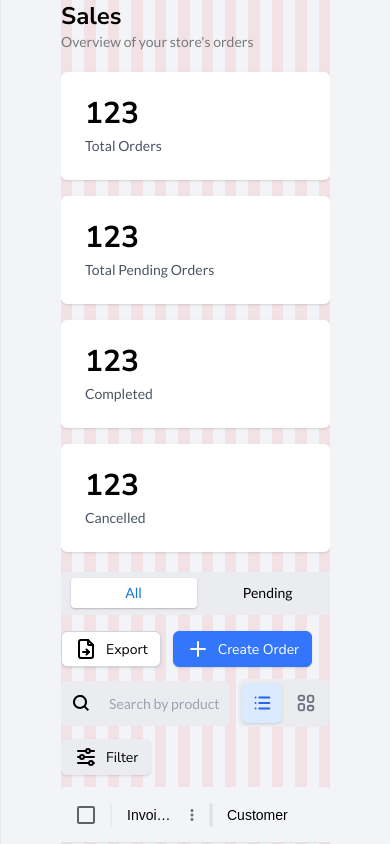
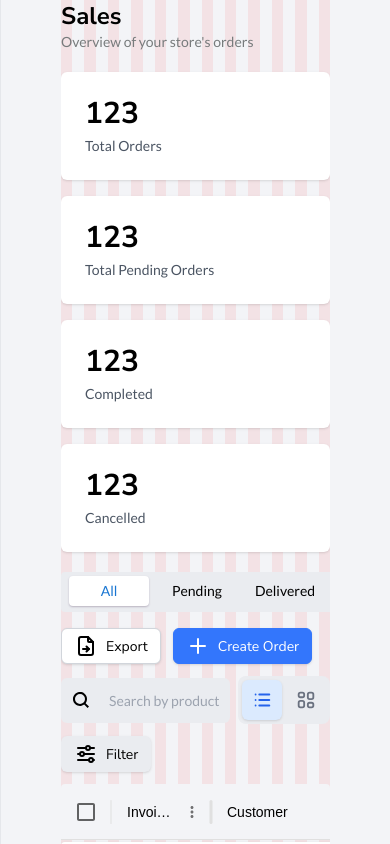
Before and after one commit to AngelBnd/projectSem3, a React (Vite) app in the folder frontend/: page /sales in a window 390 px wide. Shown: the top 844 px of the page. Built offline with nearby package versions, Linux system fonts and the light colour scheme.

Commit message:
feat: responsive layout

```diff
--- a/frontend/src/components/globalComponents/FilterTabs.jsx
+++ b/frontend/src/components/globalComponents/FilterTabs.jsx
@@ -1,10 +1,14 @@
 import React, { useState, useEffect, useRef } from "react";
-import { Tabs, Tab, Box } from "@mui/material";
+import { Tabs, Tab, Box, useTheme, useMediaQuery } from "@mui/material";
+
 
 export default function FilterTabs({ tabs, activeTab: propActiveTab, onChange }) {
   const [activeTab, setActiveTab] = useState(0);
   const tabsRef = useRef(null);
   const [pillStyle, setPillStyle] = useState({});
+
+  const theme = useTheme();
+  const isSmallScreen = useMediaQuery(theme.breakpoints.down("sm"));
 
   const handleTabChange = (event, newValue) => {
     setActiveTab(newValue);
@@ -14,7 +18,7 @@
     event.currentTarget.blur();
   };
 
-  useEffect(() => {
+  const updatePill = () => {
     const tabNodes = tabsRef.current?.querySelectorAll(".MuiTab-root");
     if (tabNodes && tabNodes[activeTab]) {
       const node = tabNodes[activeTab];
@@ -24,7 +28,18 @@
         height: node.offsetHeight,
       });
     }
-  }, [activeTab, tabsRef.current]);
+  };
+
+  useEffect(() => {
+    const handleResize = () => {
+      updatePill();
+    };
+
+    updatePill();
+
+    window.addEventListener("resize", handleResize);
+    return () => window.removeEventListener("resize", handleResize);
+  }, [activeTab, tabs, isSmallScreen]);
 
   useEffect(() => {
     if (propActiveTab !== undefined && propActiveTab !== activeTab) {
@@ -32,13 +47,16 @@
     }
   }, [propActiveTab]);
 
+
   return (
     <Box
       sx={{
         display: "inline-flex",
         bgcolor: "#EAECF0",
-        p: 0.7,
+        p: 0.5,
         borderRadius: "4px",
+
+        overflowX: "auto",
       }}
     >
       <Box sx={{ position: "relative", width: "100%" }}>
@@ -52,7 +70,7 @@
             boxShadow: "0 1px 2px #B9B3C0",
             transition: "transform 0.3s ease, width 0.3s ease",
             transform: pillStyle.transform || "translateX(0px)",
-            width: pillStyle.width || 126,
+            width: pillStyle.width || "auto",
             height: pillStyle.height || "100%",
             zIndex: 0,
             pointerEvents: "none",
@@ -68,7 +86,7 @@
           sx={{
             minHeight: 32,
             "& .MuiTabs-flexContainer": { gap: 0 },
-            position: "relative", // pill is relative to this
+            position: "relative",
             zIndex: 1,
           }}
         >
@@ -82,7 +100,7 @@
                 fontFamily: "Lato, sans-serif",
                 fontSize: "14px",
                 textTransform: "none",
-                width: 126,
+                minWidth: isSmallScreen ? 80 : 126,
                 minHeight: "auto",
                 padding: "6px 4px",
                 borderRadius: "4px",
--- a/frontend/src/components/localComponents/UserCard.jsx
+++ b/frontend/src/components/localComponents/UserCard.jsx
@@ -23,7 +23,7 @@
                 </div>
             </div>
 
-            <div className="flex flex-col gap-3 text-sm text-gray-700 border-t pt-4 mb-5">
+           <div className={`flex flex-col gap-3 text-sm text-gray-700 border-t pt-4 ${showActions ? "mb-5" : ""}`}>
                 <div className="flex gap-2 text-gray-500 items-center">
                     <EmailIcon className={" w-5 h-5"}/>
                     {employee.email}
--- a/frontend/src/pages/Register/index.jsx
+++ b/frontend/src/pages/Register/index.jsx
@@ -155,8 +155,8 @@
     },[formData])
 
     return(
-    <div className="grid grid-cols-12 gap-3 w-full text-black mb-10 !overflow-x-hidden mt-20 ">
-        <div className="col-span-2 flex flex-col space-y-4 mt-24 font-nunito">
+    <div className="grid grid-cols-4 md:grid-cols-12 gap-3 w-full text-black mb-10 !overflow-x-hidden mt-20 ">
+        <div className="col-span-4 flex items-center mb-4 md:mb-0 md:justify-start md:col-span-2 flex flex-col space-y-4 mt-24 font-nunito">
         {steps.map((s) => (
           <div key={s.id} className="flex items-center space-x-4">
             <div className="w-20 h-3 flex justify-end items-center ">
@@ -177,7 +177,7 @@
         ))}
       </div>
 
-    <div  className="col-span-6 col-start-4 bg-red h-[800px] overflow-y-auto custom-scrollbar rounded-md shadow flex flex-col">
+    <div  className="col-span-4 md:col-span-6 md:col-start-4 bg-red h-[800px] overflow-y-auto custom-scrollbar rounded-md shadow flex flex-col">
       <div className="flex flex-col flex-none  items-center justify-center w-full mb-3">
         <div className="text-sm text-gray-500">
           Register
--- a/frontend/src/pages/Users.jsx
+++ b/frontend/src/pages/Users.jsx
@@ -87,7 +87,7 @@
                     />
                 </div>
 
-                <div className="col-span-9 grid grid-cols-4 gap-3">
+                <div className="col-span-9 grid grid-cols-2 lg:grid-cols-4 gap-3">
                     {filteredUsers.map((user) => (
                     <UserCard
                         key={user.userId}
```
